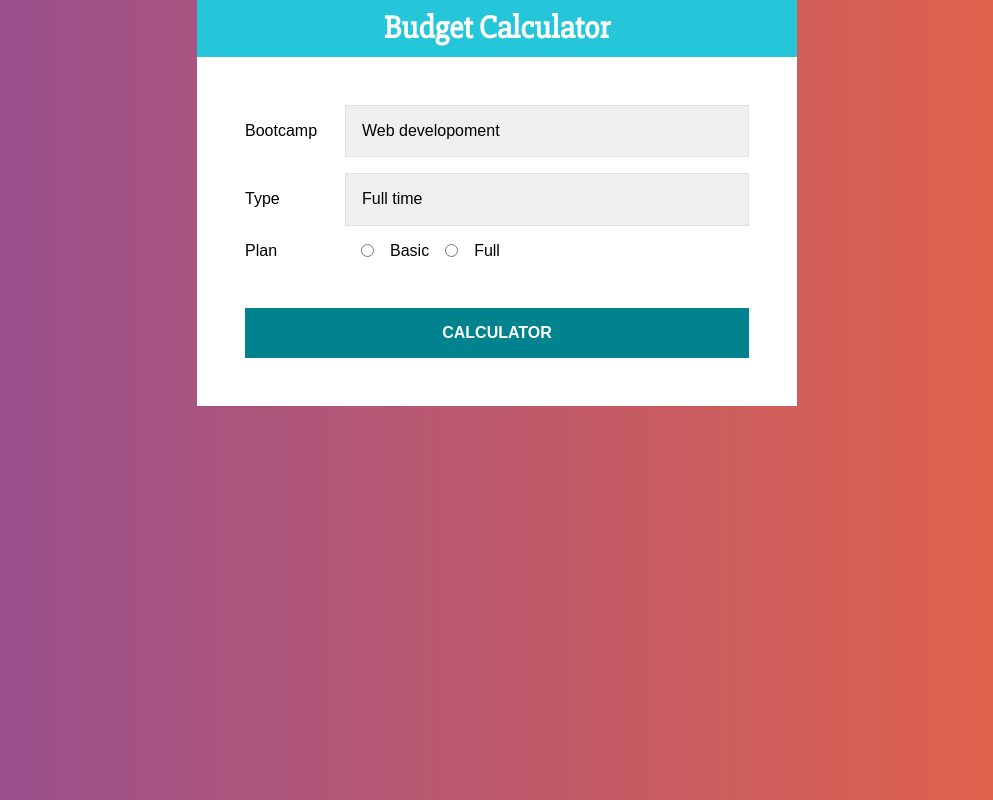
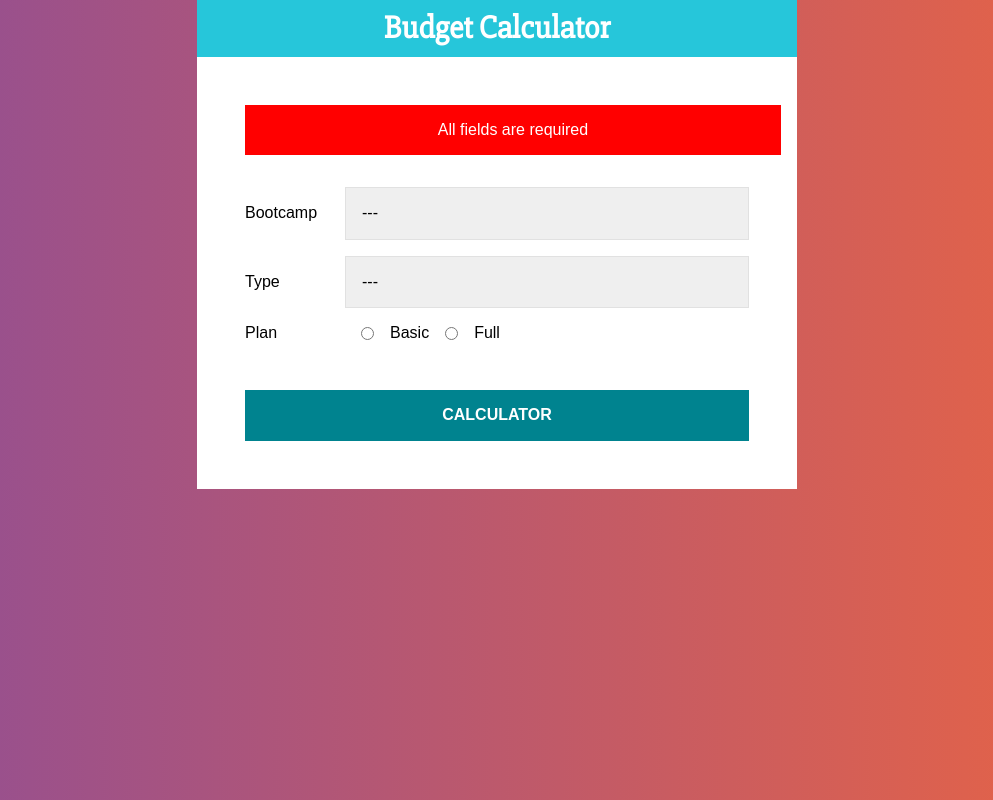
Before and after one commit to elenapiaggio/budget-calculator, a React (Create React App) app: page / in a window 1280 px wide. Both pictures are taken after a click on the button "CALCULATOR". Shown: the whole page, without its empty margins (143-1136 px from the left). Built offline with nearby package versions, Linux system fonts and the light colour scheme.

Commit message:
ADD result bootcamp cotization

```diff
--- a/src/components/Form.js
+++ b/src/components/Form.js
@@ -1,5 +1,6 @@
 import React, { useState } from "react";
-import styled from '@emotion/styled';
+import styled from "@emotion/styled";
+import { getTypeDifference, calculateBootcamp, getPlan } from "./Helper";
 
 const Field = styled.div`
   display: flex;
@@ -24,7 +25,7 @@ const InputRadio = styled.input`
 `;
 
 const Button = styled.button`
-  background-color: #00838F;
+  background-color: #00838f;
   font-size: 16px;
   width: 100%;
   padding: 1rem;
@@ -32,22 +33,33 @@ const Button = styled.button`
   text-transform: uppercase;
   font-weight: bold;
   border: none;
-  transition: background-color .3s ease;
+  transition: background-color 0.3s ease;
   margin-top: 2rem;
 
-  &:hover{
+  &:hover {
     cursor: pointer;
-    background-color: #26C6DA;
+    background-color: #26c6da;
   }
 `;
 
+const Error = styled.div`
+  background-color: red;
+  color: white;
+  padding: 1rem;
+  width: 100%;
+  text-align: center;
+  margin-bottom: 2rem;
+`;
+
 const Form = () => {
+  const [data, saveData] = useState({
+    bootcamp: "",
+    type: "",
+    plan: "",
+  });
 
-  const [ data, saveData ] = useState({
-    bootcamp: '',
-    type: '',
-    plan: '',
-  });
+  // State for Error
+  const [error, saveError] = useState(false);
 
   // extraer los valores
   const { bootcamp, type, plan } = data;
@@ -56,56 +68,74 @@ const Form = () => {
   const getInformationForm = (e) => {
     saveData({
       ...data,
-      [e.target.name]: e.target.value
-    })
+      [e.target.name]: e.target.value,
+    });
   };
 
+  const handleSubmit = (e) => {
+    e.preventDefault();
+
+    if (bootcamp.trim() === "" || type.trim() === "" || plan.trim() === "") {
+      saveError(true);
+      return;
+    } else {
+      saveError(false);
+    }
+
+    // Calculate cost final bootcamp
+    const difference = getTypeDifference(type);
+    const basicCostBootcamp = 5000;
+    let incrementPlan = getPlan(plan);
+    let resultCostBootcamp = 0;
+
+    resultCostBootcamp = basicCostBootcamp + (basicCostBootcamp * difference) / 100;
+    resultCostBootcamp = calculateBootcamp(bootcamp) * resultCostBootcamp;
+    resultCostBootcamp = parseFloat(incrementPlan * resultCostBootcamp).toFixed(2);
+    console.log(resultCostBootcamp);
+  };
 
   return (
-    <form>
+    <form onSubmit={handleSubmit}>
+      {error ? <Error>All fields are required</Error> : null}
       <Field>
         <Label>Bootcamp</Label>
-        <Select
-          name='bootcamp'
-          value={bootcamp}
-          onChange={getInformationForm}
-        >
+        <Select name="bootcamp" value={bootcamp} onChange={getInformationForm}>
+          <option value="">---</option>
           <option value="web">Web developoment</option>
           <option value="ux">UX-UI</option>
-          <option value="big">Big Data</option>
+          <option value="bigdata">Big Data</option>
         </Select>
       </Field>
       <Field>
         <Label>Type</Label>
-        <Select
-          name='type'
-          value={type}
-          onChange={getInformationForm}
-        >
+        <Select name="type" value={type} onChange={getInformationForm}>
+          <option value="">---</option>
           <option value="ft">Full time</option>
           <option value="pt">Part time</option>
-          <option value="fton">Full time online</option>
-          <option value="pton">Part time online</option>
+          <option value="ft_online">Full time online</option>
+          <option value="pt_online">Part time online</option>
         </Select>
       </Field>
       <Field>
         <Label>Plan</Label>
         <InputRadio
-          type='radio'
-          name='plan'
-          value='basic'
-          checked={plan === 'basic'}
+          type="radio"
+          name="plan"
+          value="basic"
+          checked={plan === "basic"}
           onChange={getInformationForm}
-        /> Basic
+        />{" "}
+        Basic
         <InputRadio
-          type='radio'
-          name='plan'
-          value='full'
-          checked={plan === 'full'}
+          type="radio"
+          name="plan"
+          value="full"
+          checked={plan === "full"}
           onChange={getInformationForm}
-        /> Full
+        />{" "}
+        Full
       </Field>
-      <Button type='button'>Calculator</Button>
+      <Button type="submit">Calculator</Button>
     </form>
   );
 };
```
